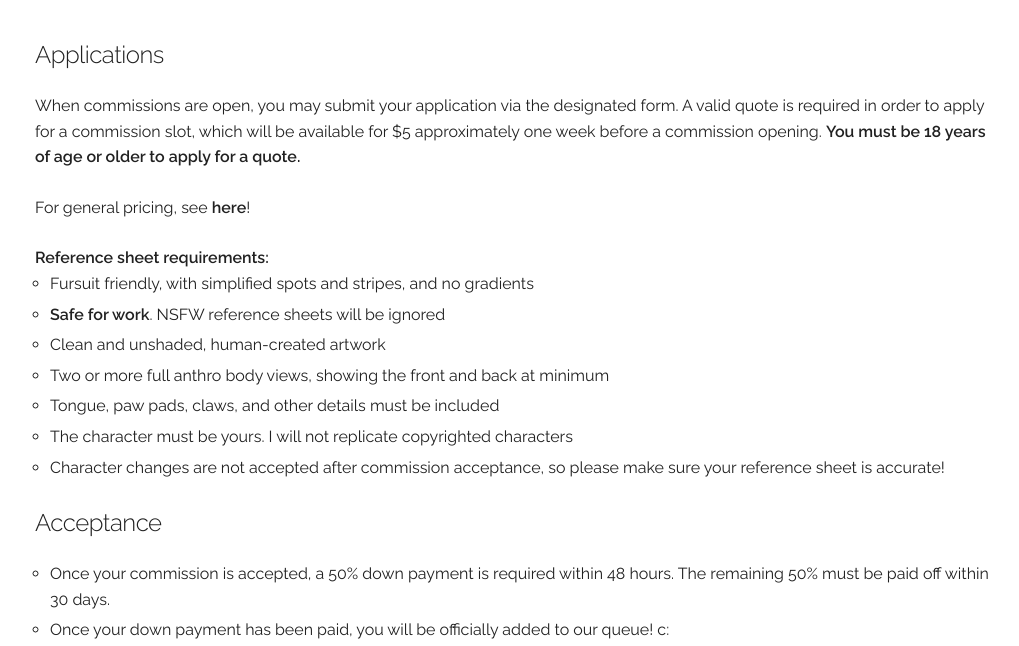
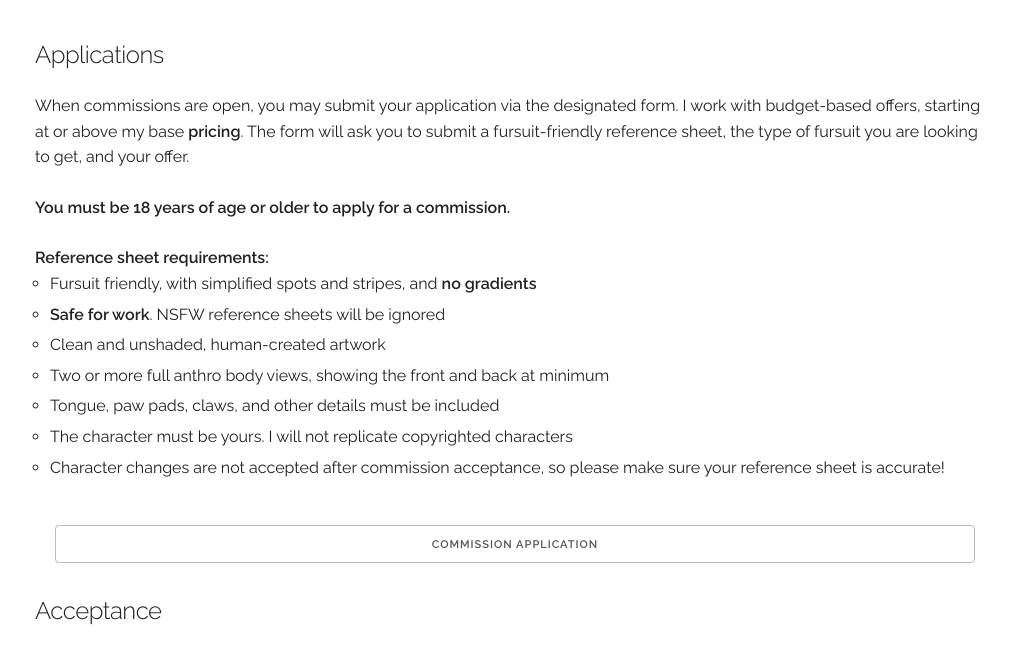
Before and after one commit to DrowsySeal/Fresh, a plain HTML site: page commissions.html in a window 1280 px wide. Shown: the part 153-799 px from the top of the page, without its empty margins (125-1144 px from the left). Drawn offline with Linux system fonts and the light colour scheme.

Commit message:
Commission opening

```diff
--- a/commissions.html
+++ b/commissions.html
@@ -62,12 +62,13 @@
         <h1>Commissions</h1>
         <div class="u-align-left bullets bullet-points">
             <h5>Applications</h5>
-            <p>When commissions are open, you may submit your application via the designated form. A valid quote is required in order to apply for a commission slot, which will be available for $5 approximately one week before a commission opening. <strong>You must be 18 years of age or older to apply for a quote.</strong></p>
-            <p>For general pricing, see <a href="/pricing.html"><strong>here</strong></a>!</p>
+            <p>When commissions are open, you may submit your application via the designated form. I work with budget-based offers, starting at or above my base <strong><a href="/pricing.html">pricing</a></strong>. The form will ask you to submit a fursuit-friendly reference sheet, the type of fursuit you are looking to get, and your offer.</p>
+
+            <p><strong>You must be 18 years of age or older to apply for a commission.</strong></p>
             <span id="quote-status"></span>
                 <ul>
                   <strong>Reference sheet requirements:</strong>
-                    <li>Fursuit friendly, with simplified spots and stripes, and no gradients</li>
+                    <li>Fursuit friendly, with simplified spots and stripes, and <strong>no gradients</strong></li>
                     <li><strong>Safe for work</strong>. NSFW reference sheets will be ignored</li>
                     <li>Clean and unshaded, human-created artwork</li>
                     <li>Two or more full anthro body views, showing the front and back at minimum</li>
@@ -76,10 +77,9 @@
                     <li>Character changes are not accepted after commission acceptance, so please make sure your reference sheet is accurate!</li>
                 </ul>
             </p>
-            <!-- <div class="grid-container halves" id="fast-links">
-              <a class="button inactive" href="#" aria-disabled="true">Quote Form</a>
-              <a class="button inactive" href="#">Commission Application</a>
-            </div> -->
+            <div class="grid-container full" id="fast-links">
+              <a class="button" href="https://forms.gle/5dnbHRbAqsn9uKep7" target="_blank" rel="noopener noreferrer" aria-disabled="false">Commission Application</a>
+            </div>
             <h5>Acceptance</h5>
             <ul>
                 <li>Once your commission is accepted, a 50% down payment is required within 48 hours. The remaining 50% must be paid off within 30 days.</li>
```
Also changed, not shown: index.html (+2 -2 lines), tos.html (+2 -0 lines).
